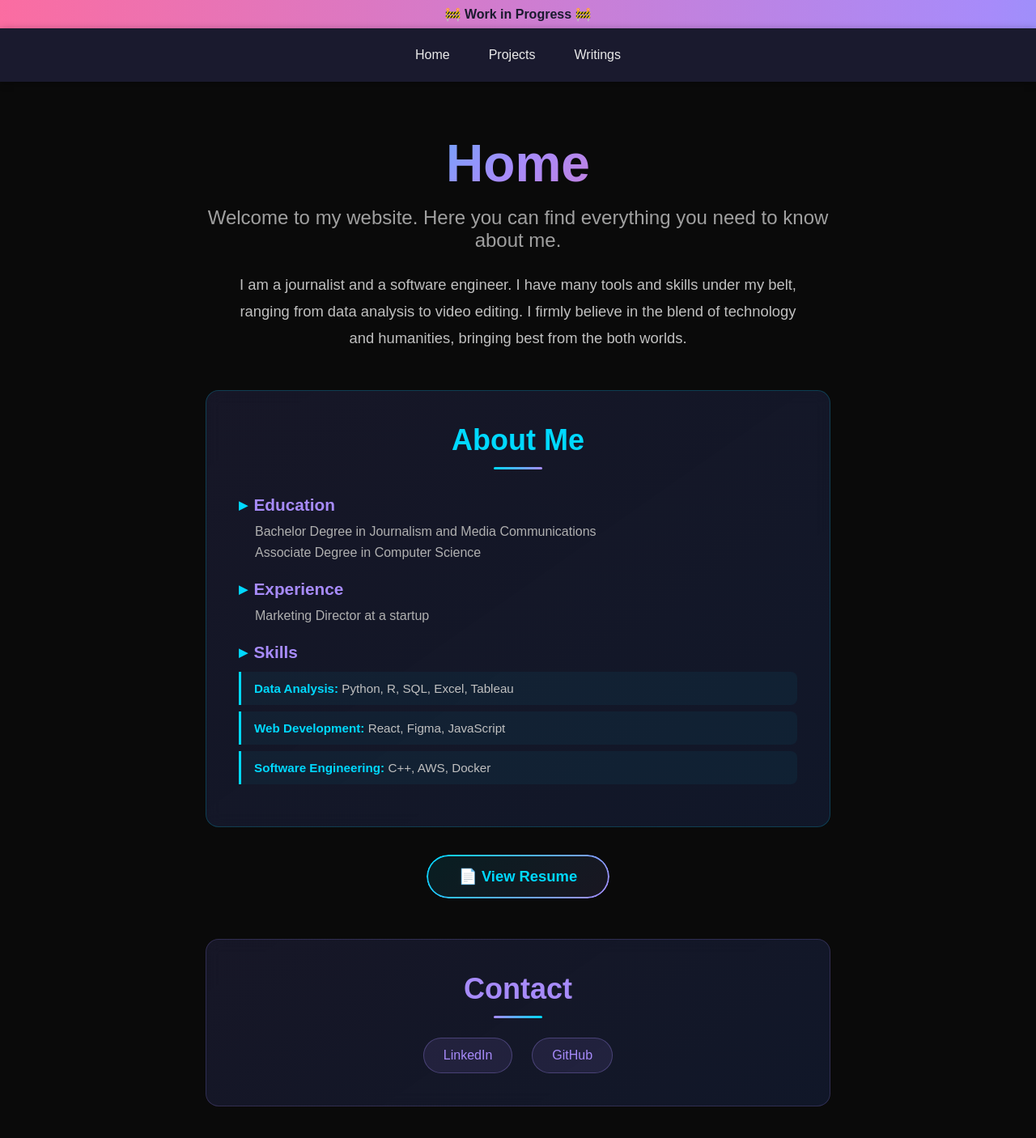
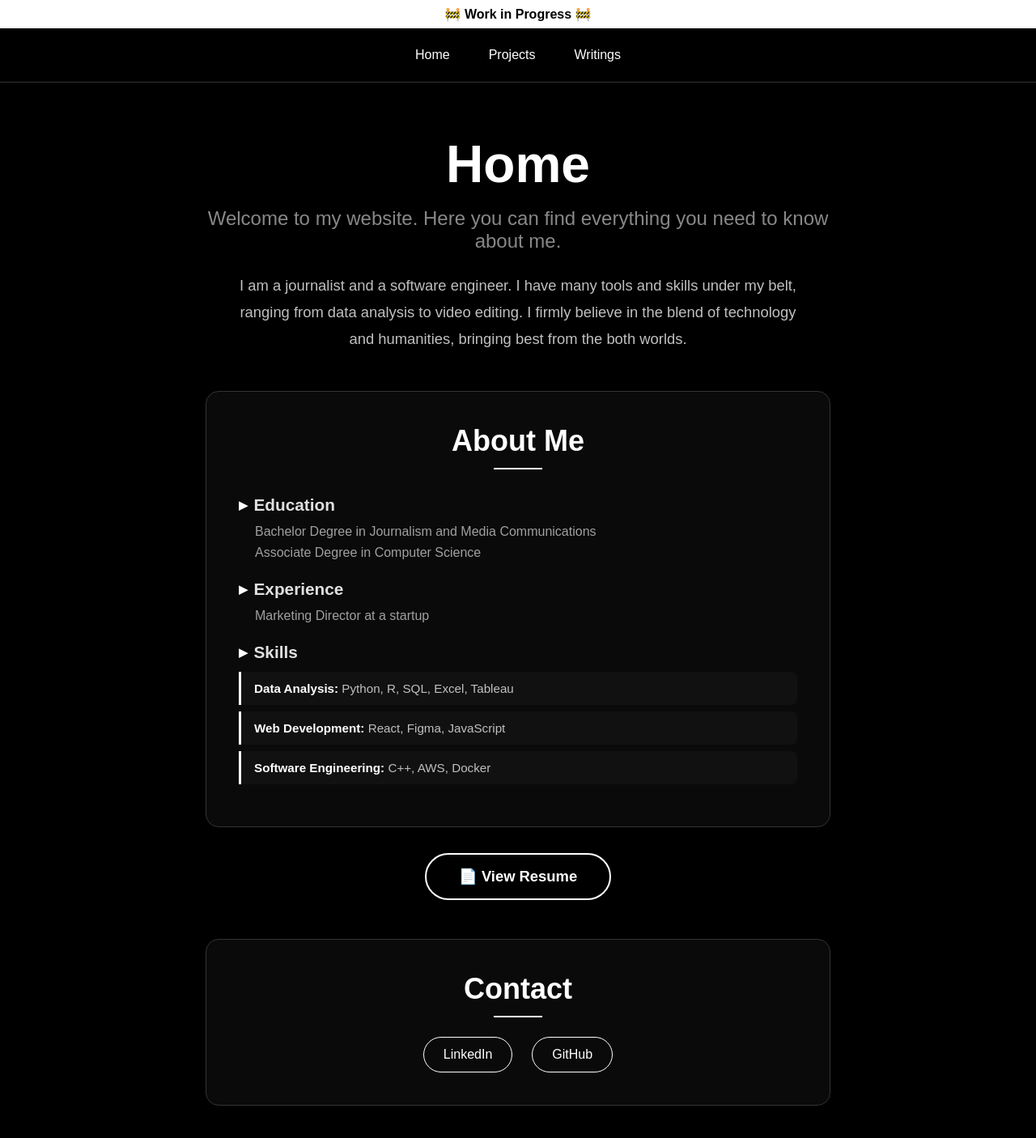
Before and after one commit to fenix473/personal-website-fenix473, a Next.js app: page / in a window 1280 px wide. Shown: the top 1406 px of the page at 81% size. Built offline with nearby package versions, Linux system fonts and the light colour scheme.

Commit message:
Update CSS to black and white color scheme

```diff
--- a/src/app/css/Home.css
+++ b/src/app/css/Home.css
@@ -7,17 +7,14 @@
 
 .home-section h1 {
     font-size: clamp(2.5rem, 6vw, 4rem);
-    background: linear-gradient(135deg, #00d9ff 0%, #a78bfa 50%, #ff6b9d 100%);
-    -webkit-background-clip: text;
-    -webkit-text-fill-color: transparent;
-    background-clip: text;
+    color: #ffffff;
     margin-bottom: 1rem;
     font-weight: 700;
 }
 
 .home-section > h2 {
     font-size: clamp(1.2rem, 3vw, 1.5rem);
-    color: #a0a0a0;
+    color: #888888;
     font-weight: 400;
     margin-bottom: 1.5rem;
 }
@@ -34,16 +31,15 @@
 .about-section {
     margin-top: 3rem;
     padding: clamp(1.5rem, 4vw, 2.5rem);
-    background: linear-gradient(145deg, rgba(26, 26, 46, 0.8), rgba(22, 33, 62, 0.6));
-    border: 1px solid rgba(0, 217, 255, 0.2);
+    background: #0a0a0a;
+    border: 1px solid #333333;
     border-radius: 16px;
-    backdrop-filter: blur(10px);
     text-align: left;
 }
 
 .about-section h2 {
     font-size: clamp(1.75rem, 4vw, 2.25rem);
-    color: #00d9ff;
+    color: #ffffff;
     margin-bottom: 2rem;
     text-align: center;
     position: relative;
@@ -53,15 +49,14 @@
     content: '';
     display: block;
     width: 60px;
-    height: 3px;
-    background: linear-gradient(90deg, #00d9ff, #a78bfa);
+    height: 2px;
+    background: #ffffff;
     margin: 0.75rem auto 0;
-    border-radius: 2px;
 }
 
 .about-section h3 {
     font-size: clamp(1.1rem, 2.5vw, 1.3rem);
-    color: #a78bfa;
+    color: #e0e0e0;
     margin: 1.5rem 0 0.75rem 0;
     display: flex;
     align-items: center;
@@ -70,11 +65,11 @@
 
 .about-section h3::before {
     content: '▸';
-    color: #00d9ff;
+    color: #ffffff;
 }
 
 .about-section p {
-    color: #b0b0b0;
+    color: #a0a0a0;
     margin: 0.5rem 0;
     padding-left: 1.25rem;
     font-size: clamp(0.9rem, 2vw, 1rem);
@@ -89,8 +84,8 @@
 .about-section li {
     padding: 0.75rem 1rem;
     margin: 0.5rem 0;
-    background: rgba(0, 217, 255, 0.05);
-    border-left: 3px solid #00d9ff;
+    background: #111111;
+    border-left: 3px solid #ffffff;
     border-radius: 0 8px 8px 0;
     color: #c0c0c0;
     font-size: clamp(0.85rem, 2vw, 0.95rem);
@@ -98,28 +93,27 @@
 }
 
 .about-section li:hover {
-    background: rgba(0, 217, 255, 0.1);
+    background: #1a1a1a;
     transform: translateX(4px);
 }
 
 .about-section li strong {
-    color: #00d9ff;
+    color: #ffffff;
 }
 
 /* Contact Section Styles */
 .contact-section {
     margin-top: 3rem;
     padding: clamp(1.5rem, 4vw, 2.5rem);
-    background: linear-gradient(145deg, rgba(26, 26, 46, 0.8), rgba(22, 33, 62, 0.6));
-    border: 1px solid rgba(167, 139, 250, 0.2);
+    background: #0a0a0a;
+    border: 1px solid #333333;
     border-radius: 16px;
-    backdrop-filter: blur(10px);
     text-align: center;
 }
 
 .contact-section h2 {
     font-size: clamp(1.75rem, 4vw, 2.25rem);
-    color: #a78bfa;
+    color: #ffffff;
     margin-bottom: 1.5rem;
 }
 
@@ -127,10 +121,9 @@
     content: '';
     display: block;
     width: 60px;
-    height: 3px;
-    background: linear-gradient(90deg, #a78bfa, #00d9ff);
+    height: 2px;
+    background: #ffffff;
     margin: 0.75rem auto 0;
-    border-radius: 2px;
 }
 
 .contact-links {
@@ -145,10 +138,10 @@
     align-items: center;
     gap: 0.5rem;
     padding: 0.75rem 1.5rem;
-    background: rgba(167, 139, 250, 0.1);
-    color: #a78bfa;
+    background: transparent;
+    color: #ffffff;
     text-decoration: none;
-    border: 1px solid rgba(167, 139, 250, 0.3);
+    border: 1px solid #ffffff;
     border-radius: 25px;
     font-size: clamp(0.9rem, 2.5vw, 1rem);
     font-weight: 500;
@@ -156,8 +149,7 @@
 }
 
 .contact-links a:hover {
-    background: #a78bfa;
-    color: #1a1a2e;
+    background: #ffffff;
+    color: #000000;
     transform: translateY(-2px);
-    box-shadow: 0 4px 15px rgba(167, 139, 250, 0.3);
 }
--- a/src/app/css/Nav.css
+++ b/src/app/css/Nav.css
@@ -5,12 +5,12 @@
     flex-wrap: wrap;
     gap: 0.5rem 1.5rem;
     padding: 1rem 1rem;
-    background-color: #1a1a2e;
-    box-shadow: 0 2px 10px rgba(0, 0, 0, 0.3);
+    background-color: #000000;
+    border-bottom: 1px solid #333333;
 }
 
 .navbar a {
-    color: #eaeaea;
+    color: #ffffff;
     text-decoration: none;
     font-size: clamp(0.85rem, 2.5vw, 1rem);
     font-weight: 500;
@@ -20,12 +20,12 @@
 }
 
 .navbar a:hover {
-    background-color: #16213e;
-    color: #00d9ff;
+    background-color: #ffffff;
+    color: #000000;
 }
 
 .navbar a:active {
-    background-color: #0f3460;
+    background-color: #e0e0e0;
 }
 
 /* Mobile styles */
--- a/src/app/css/Resume.css
+++ b/src/app/css/Resume.css
@@ -3,44 +3,27 @@
     margin-top: 2rem;
 }
 
-/* Resume Button - Fancy */
+/* Resume Button */
 .resume-button {
     display: inline-flex;
     align-items: center;
     gap: 0.5rem;
     padding: 1rem 2.5rem;
-    background: linear-gradient(135deg, rgba(0, 217, 255, 0.1), rgba(167, 139, 250, 0.1));
-    color: #00d9ff;
+    background: transparent;
+    color: #ffffff;
     text-decoration: none;
-    border: 2px solid transparent;
+    border: 2px solid #ffffff;
     border-radius: 50px;
     font-size: clamp(1rem, 2.5vw, 1.15rem);
     font-weight: 600;
     cursor: pointer;
     transition: all 0.3s ease;
-    background-clip: padding-box;
-    position: relative;
-    overflow: hidden;
-}
-
-.resume-button::before {
-    content: '';
-    position: absolute;
-    inset: 0;
-    border-radius: 50px;
-    padding: 2px;
-    background: linear-gradient(135deg, #00d9ff, #a78bfa);
-    -webkit-mask: linear-gradient(#fff 0 0) content-box, linear-gradient(#fff 0 0);
-    mask: linear-gradient(#fff 0 0) content-box, linear-gradient(#fff 0 0);
-    -webkit-mask-composite: xor;
-    mask-composite: exclude;
 }
 
 .resume-button:hover {
-    background: linear-gradient(135deg, #00d9ff, #a78bfa);
-    color: #1a1a2e;
+    background: #ffffff;
+    color: #000000;
     transform: translateY(-3px);
-    box-shadow: 0 10px 30px rgba(0, 217, 255, 0.3);
 }
 
 /* Resume PDF Viewer */
@@ -57,8 +40,8 @@
     padding: 0.6rem 1.2rem;
     margin-bottom: 1.5rem;
     background: transparent;
-    color: #00d9ff;
-    border: 1px solid rgba(0, 217, 255, 0.5);
+    color: #ffffff;
+    border: 1px solid #666666;
     border-radius: 25px;
     cursor: pointer;
     font-size: clamp(0.85rem, 2.5vw, 1rem);
@@ -66,34 +49,32 @@
 }
 
 .resume-back-button:hover {
-    background: rgba(0, 217, 255, 0.1);
-    border-color: #00d9ff;
+    background: #ffffff;
+    color: #000000;
+    border-color: #ffffff;
 }
 
 .resume-title {
     font-size: clamp(1.75rem, 4vw, 2.5rem);
     margin-bottom: 1.5rem;
-    background: linear-gradient(90deg, #00d9ff, #a78bfa);
-    -webkit-background-clip: text;
-    -webkit-text-fill-color: transparent;
-    background-clip: text;
+    color: #ffffff;
 }
 
 .resume-pdf-container {
     max-height: 75vh;
     overflow-y: auto;
     overflow-x: hidden;
-    border: 1px solid rgba(0, 217, 255, 0.2);
+    border: 1px solid #333333;
     border-radius: 12px;
     padding: clamp(0.5rem, 2vw, 1rem);
     margin: 0 auto;
     max-width: 100%;
     width: fit-content;
-    background: rgba(26, 26, 46, 0.5);
+    background: #0a0a0a;
 }
 
 .resume-page-count {
     font-size: clamp(0.8rem, 2vw, 1rem);
-    color: #888;
+    color: #888888;
     margin-top: 1rem;
 }
--- a/src/app/css/Writings.css
+++ b/src/app/css/Writings.css
@@ -8,14 +8,11 @@
 .writings-title {
     font-size: clamp(1.75rem, 5vw, 2.5rem);
     margin-bottom: 0.5rem;
-    background: linear-gradient(90deg, #00d9ff, #a78bfa);
-    -webkit-background-clip: text;
-    -webkit-text-fill-color: transparent;
-    background-clip: text;
+    color: #ffffff;
 }
 
 .writings-subtitle {
-    color: #888;
+    color: #888888;
     margin-bottom: clamp(1.5rem, 4vw, 3rem);
     font-size: clamp(0.9rem, 2.5vw, 1.1rem);
     font-style: italic;
@@ -31,30 +28,28 @@
 
 .essay-card {
     padding: clamp(1rem, 3vw, 1.5rem);
-    background-color: rgba(26, 26, 46, 0.8);
-    border: 1px solid #2a2a4a;
+    background-color: #0a0a0a;
+    border: 1px solid #333333;
     border-radius: 12px;
     cursor: pointer;
     transition: all 0.3s ease;
     text-align: left;
-    backdrop-filter: blur(10px);
 }
 
 .essay-card:hover {
     transform: translateY(-4px);
-    border-color: #00d9ff;
-    box-shadow: 0 8px 30px rgba(0, 217, 255, 0.15);
+    border-color: #ffffff;
 }
 
 .essay-card-title {
-    color: #00d9ff;
+    color: #ffffff;
     margin: 0 0 0.75rem 0;
     font-size: clamp(1rem, 3vw, 1.25rem);
     font-weight: 600;
 }
 
 .essay-card-description {
-    color: #9ca3af;
+    color: #888888;
     margin: 0;
     font-size: clamp(0.8rem, 2.5vw, 0.9rem);
     line-height: 1.5;
@@ -63,9 +58,8 @@
 .essay-card-link {
     display: inline-block;
     margin-top: 1rem;
-    color: #00d9ff;
+    color: #c0c0c0;
     font-size: clamp(0.75rem, 2vw, 0.85rem);
-    opacity: 0.7;
 }
 
 /* Reader View */
@@ -75,26 +69,28 @@
 
 .writings-reader-title {
     font-size: clamp(1.5rem, 4vw, 2rem);
+    color: #ffffff;
 }
 
 .back-button {
     padding: 0.5rem 1rem;
     margin-bottom: 1rem;
-    background-color: #16213e;
-    color: #00d9ff;
-    border: 1px solid #00d9ff;
+    background-color: transparent;
+    color: #ffffff;
+    border: 1px solid #666666;
     border-radius: 4px;
     cursor: pointer;
     font-size: clamp(0.85rem, 2.5vw, 1rem);
-    transition: background-color 0.2s ease;
+    transition: all 0.2s ease;
 }
 
 .back-button:hover {
-    background-color: #1a2744;
+    background-color: #ffffff;
+    color: #000000;
 }
 
 .essay-title {
-    color: #00d9ff;
+    color: #ffffff;
     margin-bottom: 1rem;
     font-size: clamp(1.1rem, 3vw, 1.5rem);
 }
@@ -103,7 +99,7 @@
     max-height: 75vh;
     overflow-y: auto;
     overflow-x: hidden;
-    border: 1px solid #333;
+    border: 1px solid #333333;
     border-radius: 8px;
     padding: clamp(0.5rem, 2vw, 1rem);
     margin: 0 auto;
@@ -113,6 +109,6 @@
 
 .page-count {
     font-size: clamp(0.8rem, 2vw, 1rem);
-    color: #888;
+    color: #888888;
     margin-top: 0.5rem;
 }
--- a/src/app/globals.css
+++ b/src/app/globals.css
@@ -1,6 +1,9 @@
 :root {
-  --background: #0a0a0a;
-  --foreground: #ededed;
+  --background: #000000;
+  --foreground: #ffffff;
+  --gray-light: #e0e0e0;
+  --gray-mid: #888888;
+  --gray-dark: #333333;
 }
 
 html,
@@ -40,17 +43,10 @@ html {
 
 /* Work in Progress Banner */
 .wip-banner {
-  background: linear-gradient(90deg, #ff6b9d, #a78bfa, #00d9ff);
-  color: #1a1a2e;
+  background: #ffffff;
+  color: #000000;
   padding: 0.5rem;
   font-weight: 600;
   font-size: clamp(0.8rem, 2.5vw, 1rem);
   text-align: center;
-  animation: gradient-shift 3s ease infinite;
-  background-size: 200% 100%;
 }
-
-@keyframes gradient-shift {
-  0%, 100% { background-position: 0% 50%; }
-  50% { background-position: 100% 50%; }
-}
```
